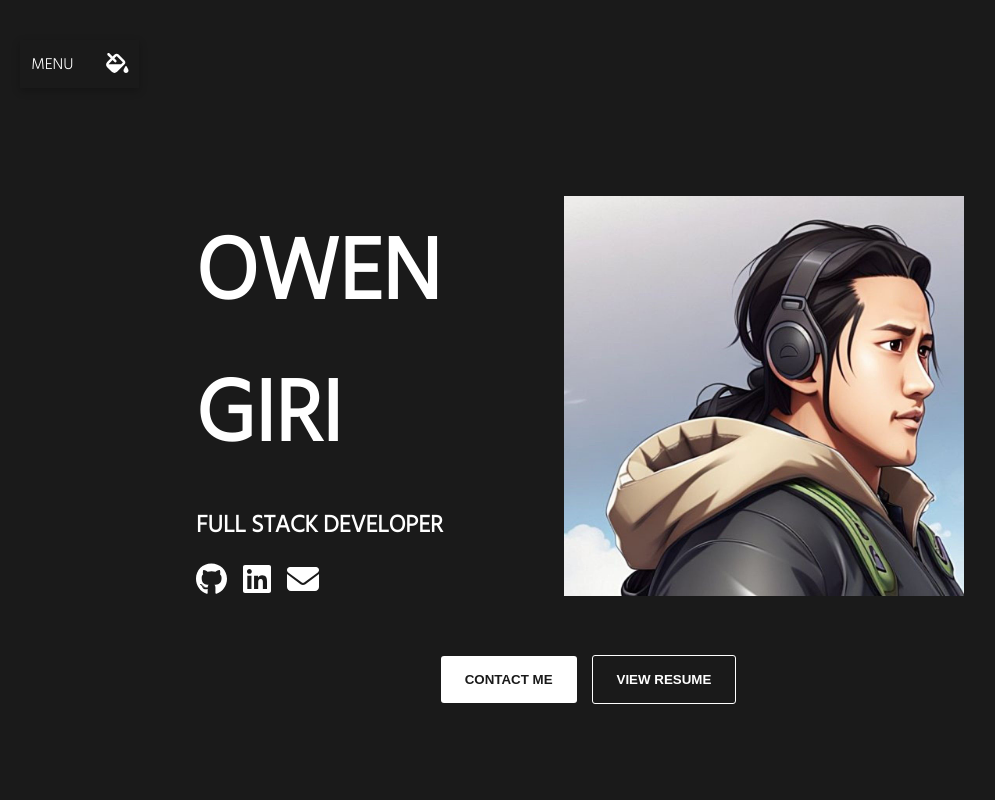
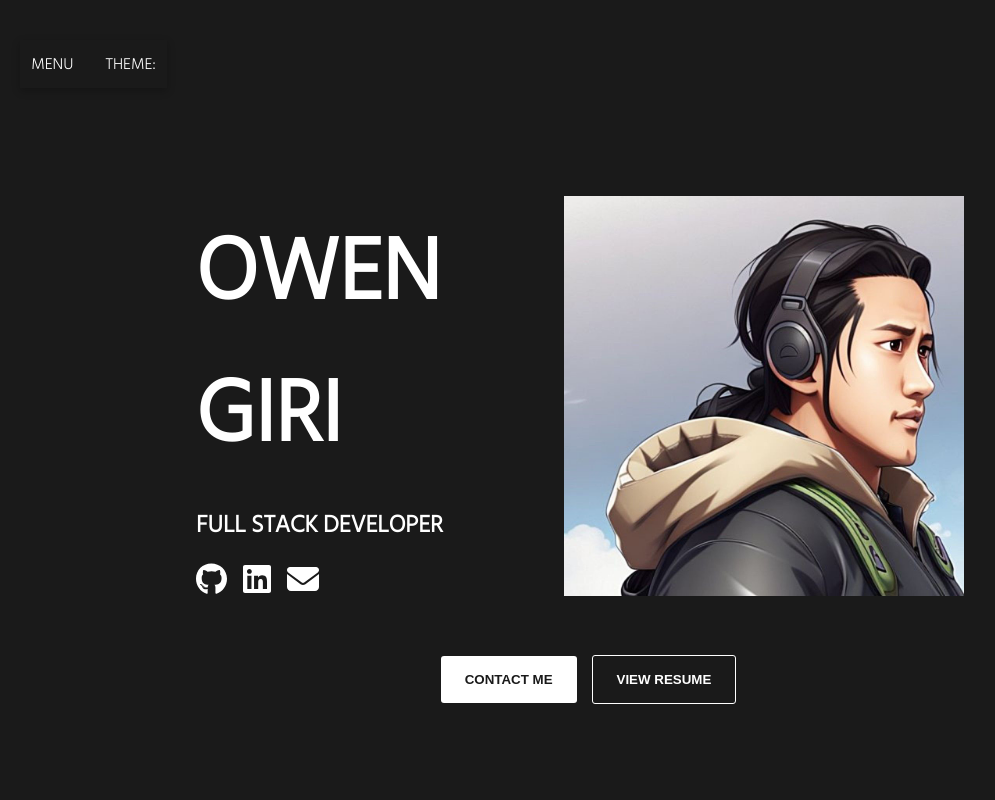
Before and after one commit to owengiri20/owen-portfolio, a React (Create React App) app: page / in a window 1280 px wide. Shown: the top 800 px of the page, without its empty margins (44-1039 px from the left). Built offline with nearby package versions, Linux system fonts and the light colour scheme.

Commit message:
update theme changer

```diff
--- a/src/App.tsx
+++ b/src/App.tsx
@@ -19,7 +19,7 @@ function App() {
 		// get theme
 		const r = document.documentElement
 		if (r) {
-			const name = localStorage.getItem("theme") || "dark1"
+			const name = localStorage.getItem("theme") || "dark"
 			const theme = getTheme(name)
 
 			const { backgroundColor, cardBackgroundColor, textColor, footerBackgroundColor } = theme
--- a/src/components/nav/Nav.tsx
+++ b/src/components/nav/Nav.tsx
@@ -1,23 +1,23 @@
-import { faGithub, faLinkedin } from "@fortawesome/free-brands-svg-icons";
-import { faFillDrip, faEnvelope } from "@fortawesome/free-solid-svg-icons";
-import { FontAwesomeIcon } from "@fortawesome/react-fontawesome";
-import { useState } from "react";
-import { ThemeMenu } from "./ThemeMenu";
+import { faGithub, faLinkedin } from "@fortawesome/free-brands-svg-icons"
+import { faFillDrip, faEnvelope } from "@fortawesome/free-solid-svg-icons"
+import { FontAwesomeIcon } from "@fortawesome/react-fontawesome"
+import { useState } from "react"
+import { ThemeChanger, ThemeMenu } from "./ThemeMenu"
 
 export const Nav = () => {
 	// show nav menu
-  const [navMenuOpen, setNavMenuOpen] = useState(false);
+	const [navMenuOpen, setNavMenuOpen] = useState(false)
 
 	// show theme menu
-  const [themeMenuOpen, setThemeMenuOpen] = useState(false);
+	// const [themeMenuOpen, setThemeMenuOpen] = useState(false)
 
 	return (
 		<div className="nav">
 			<div id="nav-icon">
 				<div
 					onClick={() => {
-            setThemeMenuOpen(false);
-            setNavMenuOpen((prev) => !prev);
+						// setThemeMenuOpen(false)
+						setNavMenuOpen((prev) => !prev)
 					}}
 				>
 					MENU
@@ -25,19 +25,20 @@ export const Nav = () => {
 
 				<div
 					onClick={() => {
-            setNavMenuOpen(false);
-            setThemeMenuOpen((prev) => !prev);
+						setNavMenuOpen(false)
+						// setThemeMenuOpen((prev) => !prev)
 					}}
 				>
-          <FontAwesomeIcon size="lg" icon={faFillDrip} />
+					{/* <FontAwesomeIcon size="lg" icon={faFillDrip} /> */}
+					<ThemeChanger />
 				</div>
 			</div>
 
 			{navMenuOpen && <NavMenu isOpen={navMenuOpen} />}
-      {themeMenuOpen && <ThemeMenu isOpen={themeMenuOpen} />}
+			{/* {themeMenuOpen && <ThemeMenu isOpen={themeMenuOpen} />} */}
 		</div>
-  );
-};
+	)
+}
 
 const NavMenu = ({ isOpen }: { isOpen: boolean }) => {
 	return (
@@ -65,5 +66,5 @@ const NavMenu = ({ isOpen }: { isOpen: boolean }) => {
 				</a>
 			</div>
 		</div>
-  );
-};
+	)
+}
--- a/src/components/nav/ThemeMenu.tsx
+++ b/src/components/nav/ThemeMenu.tsx
@@ -1,41 +1,20 @@
+import { useEffect, useState } from "react"
+
 const themes = [
 	{
-		name: "dark1",
+		name: "dark",
 		textColor: "white",
 		backgroundColor: "#1A1A1A",
 		footerBackgroundColor: "#1A1A1A",
 		cardBackgroundColor: "1A1A1A",
 	},
 	{
-		name: "white",
+		name: "light",
 		textColor: "black",
 		backgroundColor: "#f5f5f5",
 		footerBackgroundColor: "#f5f5f5",
 		cardBackgroundColor: "#f5f5f5",
 	},
-
-	// {
-	// 	name: "wheat",
-	// 	textColor: "black",
-	// 	backgroundColor: "wheat",
-	// 	footerBackgroundColor: "wheat",
-	// 	cardBackgroundColor: "white",
-	// },
-	// {
-	// 	name: "lightcoral",
-	// 	textColor: "black",
-	// 	backgroundColor: "lightcoral",
-	// 	footerBackgroundColor: "lightcoral",
-	// 	cardBackgroundColor: "white",
-	// },
-
-	// {
-	// 	name: "coolgreen",
-	// 	textColor: "white",
-	// 	backgroundColor: "#1CAC78",
-	// 	footerBackgroundColor: "#1CAC78",
-	// 	cardBackgroundColor: "#1CAC78",
-	// },
 ]
 
 export const getTheme = (name: string) => {
@@ -84,3 +63,39 @@ const ColorItem = ({ theme }: { theme: ThemeObj }) => {
 	}
 	return <div onClick={onChangeTheme} className="theme-circle" style={{ background: backgroundColor }} />
 }
+
+// Hacky af but it'll do for now hehe
+export const ThemeChanger = () => {
+	const [themeState, setThemeState] = useState("")
+
+	useEffect(() => {
+		localStorage.setItem("theme", themeState)
+	}, [themeState])
+
+	const { backgroundColor, cardBackgroundColor, footerBackgroundColor, name, textColor } = getTheme(
+		(localStorage.getItem("theme") || "") === "dark" ? "light" : "dark",
+	)
+
+	const onChangeTheme = () => {
+		console.log("new theme", (localStorage.getItem("theme") || "") === "dark" ? "light" : "dark")
+		const r = document.documentElement
+		if (r) {
+			console.log("in")
+			console.log(localStorage)
+			const newTheme = (localStorage.getItem("theme") || "") === "dark" ? "light" : "dark"
+
+			r.style.setProperty("--background-color", backgroundColor)
+			r.style.setProperty("--card-background-color", cardBackgroundColor)
+			r.style.setProperty("--text-color", textColor)
+			r.style.setProperty("--footer-background-color", footerBackgroundColor)
+
+			setThemeState(newTheme)
+			localStorage.setItem("theme", newTheme)
+		}
+	}
+	return (
+		<div style={{ textTransform: "uppercase" }} onClick={onChangeTheme}>
+			Theme: <span style={{ fontWeight: "bold" }}>{localStorage.getItem("theme") || ""}</span>
+		</div>
+	)
+}
```
Lines whose indentation alone changed are shown as unchanged.
